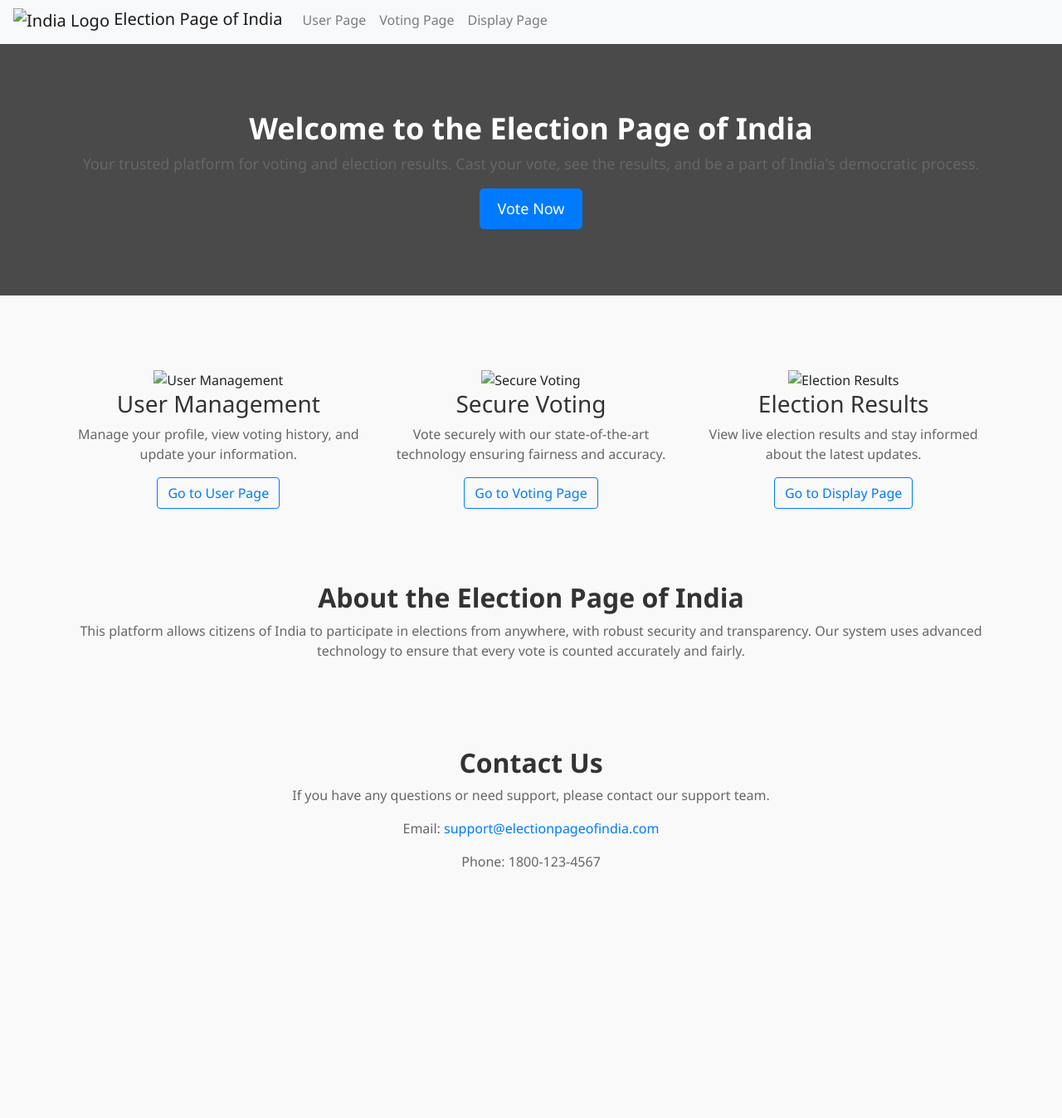
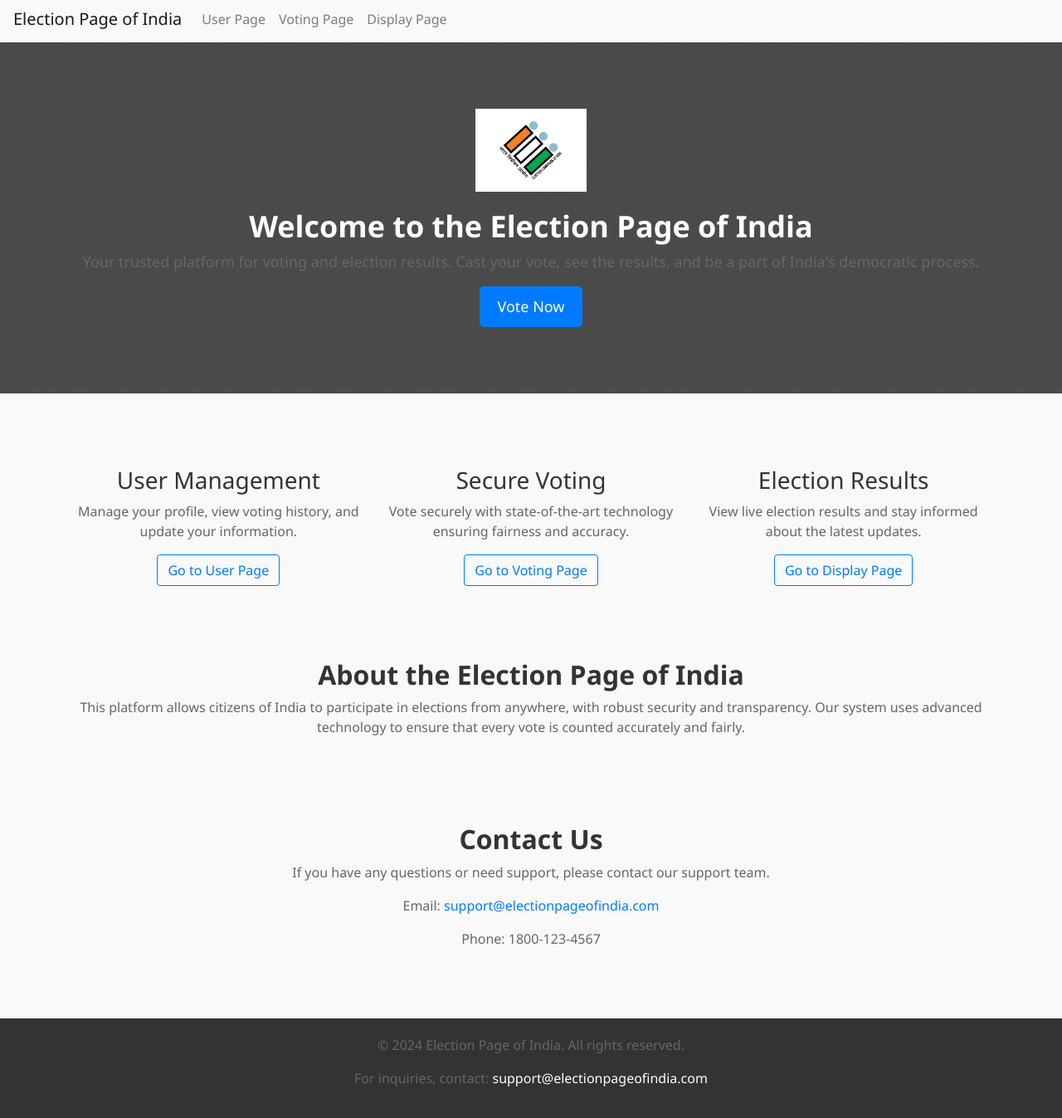
Before and after one commit to TROJAN1HAMMER/Code-A-Thon, a plain HTML site: page WEBPAGE-2/index.html in a window 1280 px wide. Shown: the part 5-1352 px from the top of the page at 83% size. Before the commit the page ends 1139 px from the top, so only its background shows below. Drawn offline with nearby package versions, Linux system fonts and the light colour scheme.

Commit message:
added image, created the base page

```diff
--- a/WEBPAGE-2/index.html
+++ b/WEBPAGE-2/index.html
@@ -3,14 +3,14 @@
 <head>
     <meta charset="UTF-8">
     <title>Election Page of India</title>
+    <link rel="icon" type="image/png" href="favicon.png"> <!-- Favicon -->
     <link rel="stylesheet" href="https://stackpath.bootstrapcdn.com/bootstrap/4.5.2/css/bootstrap.min.css"> <!-- Bootstrap CSS -->
-    <link rel="stylesheet" href="styles.css"> <!-- Additional custom CSS -->
+    <link rel="stylesheet" href="styles.css"> <!-- Custom CSS -->
 </head>
 <body>
     <!-- Navigation Bar -->
     <nav class="navbar navbar-expand-lg navbar-light bg-light">
         <a class="navbar-brand" href="#">
-            <img src="india-logo.png" alt="India Logo" style="height: 30px; vertical-align: middle;"> <!-- India logo -->
             Election Page of India
         </a>
         <button class="navbar-toggler" type="button" data-toggle="collapse" data-target="#navbarNav" aria-controls="navbarNav" aria-expanded="false" aria-label="Toggle navigation">
@@ -31,9 +31,12 @@
         </div>
     </nav>
 
-    <!-- Hero Section -->
-    <div class="jumbotron jumbotron-fluid text-center" style="background: linear-gradient(to bottom, rgba(0, 0, 0, 0.7), rgba(0, 0, 0, 0.7)), url('india-flag.jpg') no-repeat center center; background-size: cover; color: white;">
+    <!-- Hero Section with Image Above the Text -->
+    <div class="jumbotron jumbotron-fluid text-center" style="background: linear-gradient(to bottom, rgba(0, 0, 0, 0.7), rgba(0, 0, 0, 0.7)); color: white;">
         <div class="container">
+            <!-- Image above the welcome text -->
+            <img src="Election.png" alt="Election Commission of India Logo" style="height: 100px; margin-bottom: 20px;"> <!-- Add the appropriate image URL -->
+
             <h1>Welcome to the Election Page of India</h1>
             <p>Your trusted platform for voting and election results. Cast your vote, see the results, and be a part of India's democratic process.</p>
             <a class="btn btn-primary btn-lg" href="voting.html">Vote Now</a>
@@ -44,19 +47,16 @@
     <div class="container my-5">
         <div class="row">
             <div class="col-md-4 text-center">
-                <img src="user-icon.png" alt="User Management" style="height: 50px;"> <!-- User icon -->
                 <h3>User Management</h3>
                 <p>Manage your profile, view voting history, and update your information.</p>
                 <a href="user.html" class="btn btn-outline-primary">Go to User Page</a>
             </div>
             <div class="col-md-4 text-center">
-                <img src="secure-voting-icon.png" alt="Secure Voting" style="height: 50px;"> <!-- Secure voting icon -->
                 <h3>Secure Voting</h3>
-                <p>Vote securely with our state-of-the-art technology ensuring fairness and accuracy.</p>
+                <p>Vote securely with state-of-the-art technology ensuring fairness and accuracy.</p>
                 <a href="voting.html" class="btn btn-outline-primary">Go to Voting Page</a>
             </div>
             <div class="col-md-4 text-center">
-                <img src="results-icon.png" alt="Election Results" style="height: 50px;"> <!-- Election results icon -->
                 <h3>Election Results</h3>
                 <p>View live election results and stay informed about the latest updates.</p>
                 <a href="display.html" class="btn btn-outline-primary">Go to Display Page</a>
@@ -78,6 +78,12 @@
         <p>Phone: 1800-123-4567</p>
     </div>
 
+    <!-- Footer Section -->
+    <footer style="background-color: #333; color: white; text-align: center; padding: 20px;">
+        <p>&copy; 2024 Election Page of India. All rights reserved.</p>
+        <p>For inquiries, contact: <a href="mailto:support@electionpageofindia.com" style="color: white;">support@electionpageofindia.com</a></p>
+    </footer>
+
     <!-- Bootstrap JavaScript and dependencies -->
     <script src="https://code.jquery.com/jquery-3.5.1.slim.min.js"></script>
     <script src="https://stackpath.bootstrapcdn.com/bootstrap/4.5.2/js/bootstrap.min.js"></script>
```
Also changed, not shown: WEBPAGE-2/Election.png (added), WEBPAGE-2/flag.jpg (added).
